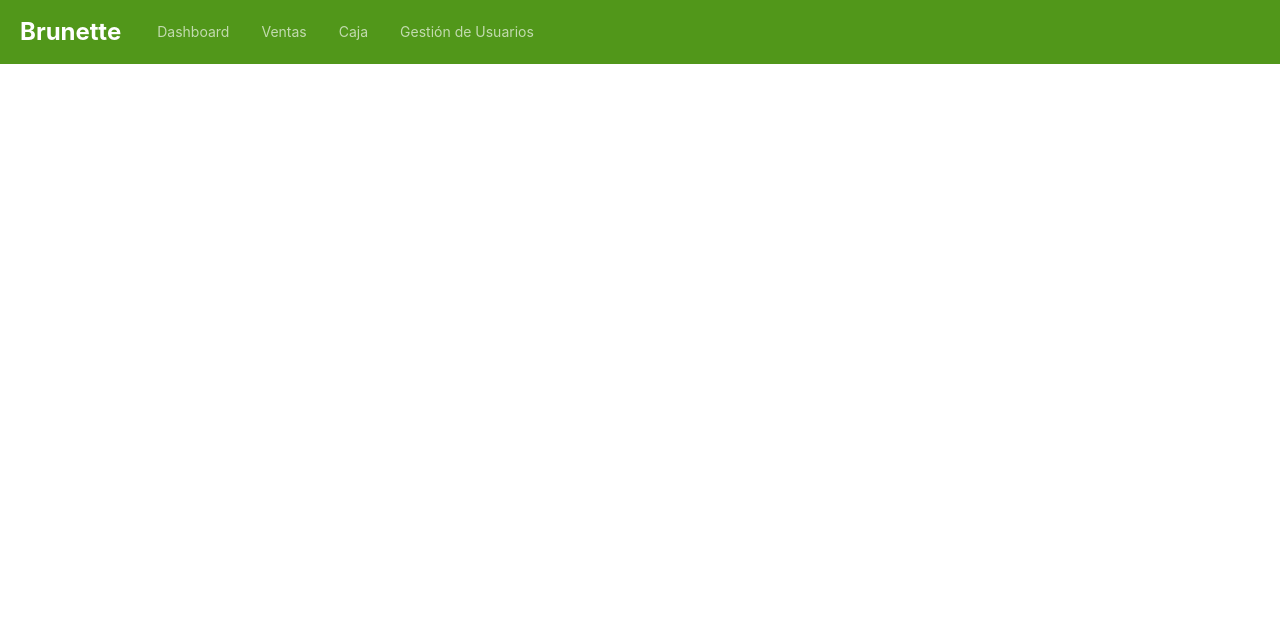
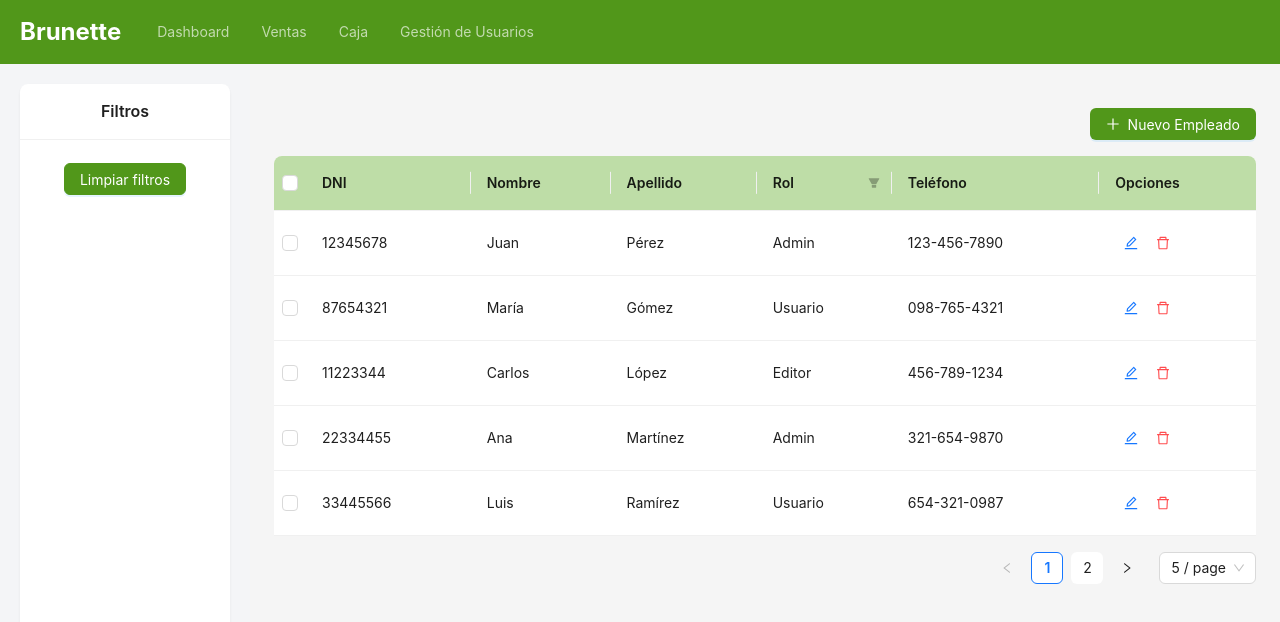
Before and after one commit to JulianRivas17/proyect, a React (Create React App) app in the folder frontend/: page /users in a window 1280 px wide. Shown: the top 622 px of the page. Built offline with nearby package versions, Linux system fonts and the light colour scheme; sample sign-in values are in the browser's storage.

Commit message:
maquetado pantalla users

```diff
--- /dev/null
+++ b/frontend/src/components/users/users.css
@@ -0,0 +1,64 @@
+.home-container {
+    text-align: center;
+    padding: 50px;
+}
+
+h1 {
+    font-size: 2rem;
+}
+
+/* src/pages/home.css */
+
+.sider {
+    background: #f4f5f7;
+    padding: 20px;
+}
+
+.filters-card {
+    height: 100%;
+    border-radius: 8px;
+    box-shadow: 0 2px 8px rgba(0, 0, 0, 0.15);
+    display: flex;
+    flex-direction: column;
+    justify-content: start;
+}
+
+.filters-title {
+    font-size: 16px;
+    font-weight: bold;
+}
+
+.clear-filters-button {
+    margin-bottom: 10px;
+    background-color: #51971A;
+    border-color: #51971A;
+}
+
+.search-input {
+    margin-bottom: 20px;
+}
+
+.chart-card {
+    height: 300px;
+    /* Altura ajustable para tus gráficos */
+    border-radius: 8px;
+    box-shadow: 0 2px 8px rgba(0, 0, 0, 0.15);
+}
+
+.layout-content {
+    margin-top: 20px;
+}
+
+.butom-export {
+    background-color: #51971A;
+    color: white;
+}
+
+.add-button {
+    background-color: #51971A;
+    color: white;
+}
+
+.ant-table-thead th {
+    background-color: #BEDDA7 !important;
+}
--- /dev/null
+++ b/frontend/src/components/users/users.tsx
@@ -0,0 +1,90 @@
+import React, { useState } from 'react';
+import { Layout, Card, Button, Table } from 'antd';
+import { EditOutlined, DeleteOutlined, PlusOutlined, ExportOutlined } from '@ant-design/icons';
+import moment from 'moment';
+import './users.css';
+
+const { Sider, Content } = Layout;
+
+const Users: React.FC = () => {
+    const [data] = useState([
+        { key: '1', dni: '12345678', nombre: 'Juan', apellido: 'Pérez', rol: 'Admin', telefono: '123-456-7890' },
+        { key: '2', dni: '87654321', nombre: 'María', apellido: 'Gómez', rol: 'Usuario', telefono: '098-765-4321' },
+        { key: '3', dni: '11223344', nombre: 'Carlos', apellido: 'López', rol: 'Editor', telefono: '456-789-1234' },
+        { key: '4', dni: '22334455', nombre: 'Ana', apellido: 'Martínez', rol: 'Admin', telefono: '321-654-9870' },
+        { key: '5', dni: '33445566', nombre: 'Luis', apellido: 'Ramírez', rol: 'Usuario', telefono: '654-321-0987' },
+        { key: '6', dni: '44556677', nombre: 'Sofía', apellido: 'Fernández', rol: 'Editor', telefono: '789-123-4567' },
+        { key: '7', dni: '55667788', nombre: 'Diego', apellido: 'Torres', rol: 'Admin', telefono: '147-258-3690' },
+        { key: '8', dni: '66778899', nombre: 'Laura', apellido: 'Sánchez', rol: 'Usuario', telefono: '369-258-1470' },
+        { key: '9', dni: '77889900', nombre: 'Gabriel', apellido: 'Castro', rol: 'Editor', telefono: '258-147-3690' },
+        { key: '10', dni: '88990011', nombre: 'Marta', apellido: 'Silva', rol: 'Usuario', telefono: '123-789-4560' },
+    ]);
+
+    const [currentPage, setCurrentPage] = useState(1);
+    const [pageSize, setPageSize] = useState(5);
+
+    const handleTableChange = (pagination: any) => {
+        setCurrentPage(pagination.current);
+        setPageSize(pagination.pageSize);
+    };
+
+    const rowSelection = {
+        onChange: (selectedRowKeys: React.Key[], selectedRows: any[]) => {
+            console.log('Selected row keys:', selectedRowKeys);
+            console.log('Selected rows:', selectedRows);
+        },
+    };
+
+    const columns = [
+        { title: 'DNI', dataIndex: 'dni', key: 'dni' },
+        { title: 'Nombre', dataIndex: 'nombre', key: 'nombre' },
+        { title: 'Apellido', dataIndex: 'apellido', key: 'apellido' },
+        { title: 'Rol', dataIndex: 'rol', key: 'rol', filters: [{ text: 'Admin', value: 'Admin' }, { text: 'Usuario', value: 'Usuario' }, { text: 'Editor', value: 'Editor' }], onFilter: (value: any, record: any) => record.rol.includes(value) },
+        { title: 'Teléfono', dataIndex: 'telefono', key: 'telefono' },
+        {
+            title: 'Opciones', key: 'opciones', render: (_: any, record: any) => (
+                <span>
+                    <Button icon={<EditOutlined />} type="link" onClick={() => console.log('Editar', record)} />
+                    <Button icon={<DeleteOutlined />} type="link" danger onClick={() => console.log('Eliminar', record)} />
+                </span>
+            ),
+        },
+    ];
+
+    return (
+        <Layout style={{ minHeight: '100vh', overflow: 'hidden' }}>
+            <Sider width={250} className="sider">
+                <Card title="Filtros" bordered={false} className="filters-card">
+                    <Button type="primary" className="clear-filters-button">Limpiar filtros</Button>
+                </Card>
+            </Sider>
+
+            <Layout className="layout-content">
+                <Content style={{ padding: '24px' }}>
+                    <div style={{ marginBottom: '16px', display: 'flex', justifyContent: 'flex-end', gap: '20px' }}>
+                        <Button className='add-button' type="primary" icon={<PlusOutlined />}>Nuevo Empleado</Button>
+                    </div>
+                    <Table
+                        columns={columns}
+                        dataSource={data}
+                        rowKey="key"
+                        rowSelection={rowSelection}
+                        pagination={{
+                            current: currentPage,
+                            pageSize: pageSize,
+                            onChange: (page, size) => {
+                                setCurrentPage(page);
+                                setPageSize(size);
+                            },
+                            showSizeChanger: true,
+                            pageSizeOptions: ['5', '10', '20', '50'],
+                        }}
+                        onChange={handleTableChange}
+                    />
+                </Content>
+            </Layout>
+        </Layout>
+    );
+};
+
+export default Users;
--- a/frontend/src/routes/AppRoutes.tsx
+++ b/frontend/src/routes/AppRoutes.tsx
@@ -7,6 +7,7 @@ import Register from '../components/register/register';
 import ProtectedRoute from '../components/ProtectedRoute';
 import AppHeader from '../components/header/Header';
 import Ventas from '../components/ventas/ventas';
+import Users from '../components/users/users';
 
 const AppRoutes = () => {
   const location = useLocation();
@@ -26,6 +27,7 @@ const AppRoutes = () => {
         <Route element={<ProtectedRoute />}>
           <Route path="/dashboard" element={<Home />} />
           <Route path='/ventas' element={<Ventas />}/>
+          <Route path='/users' element={<Users />}/>
           {/* Agrega más rutas protegidas aquí */}
         </Route>
       </Routes>
```
